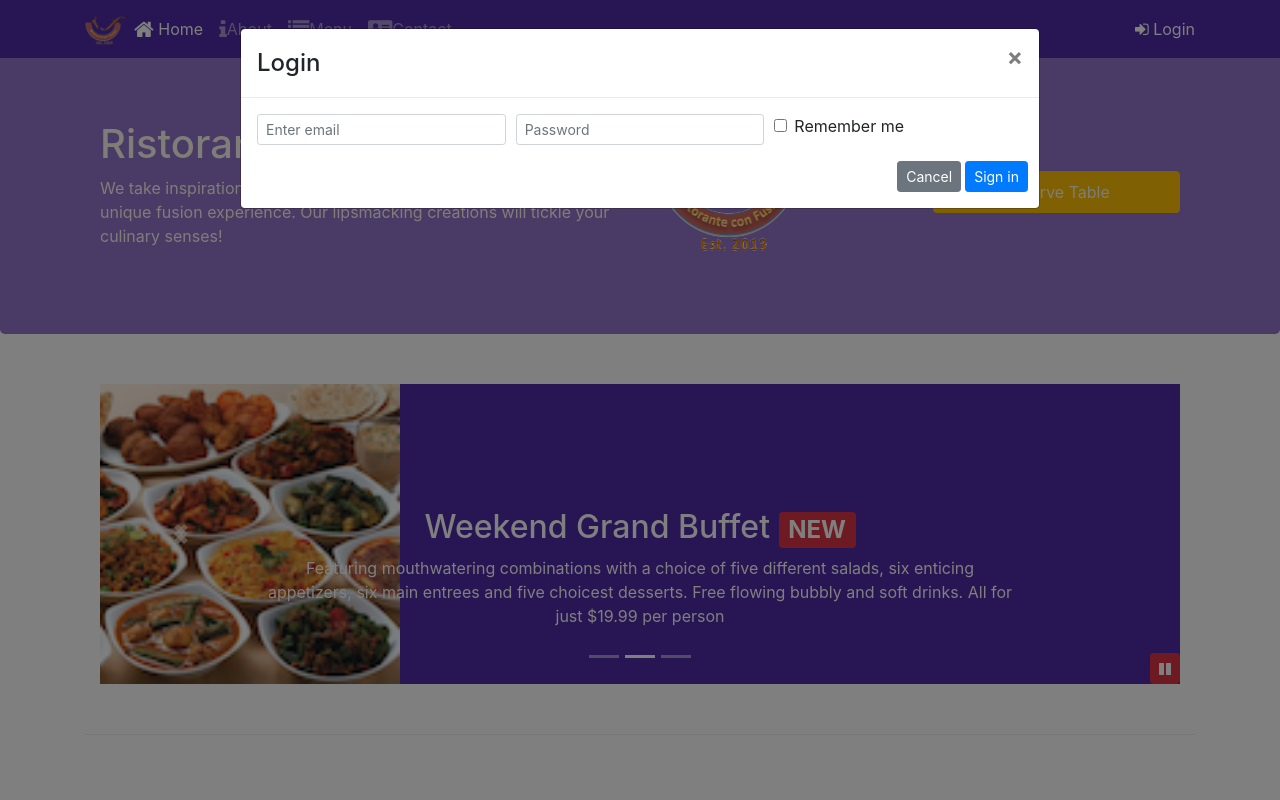
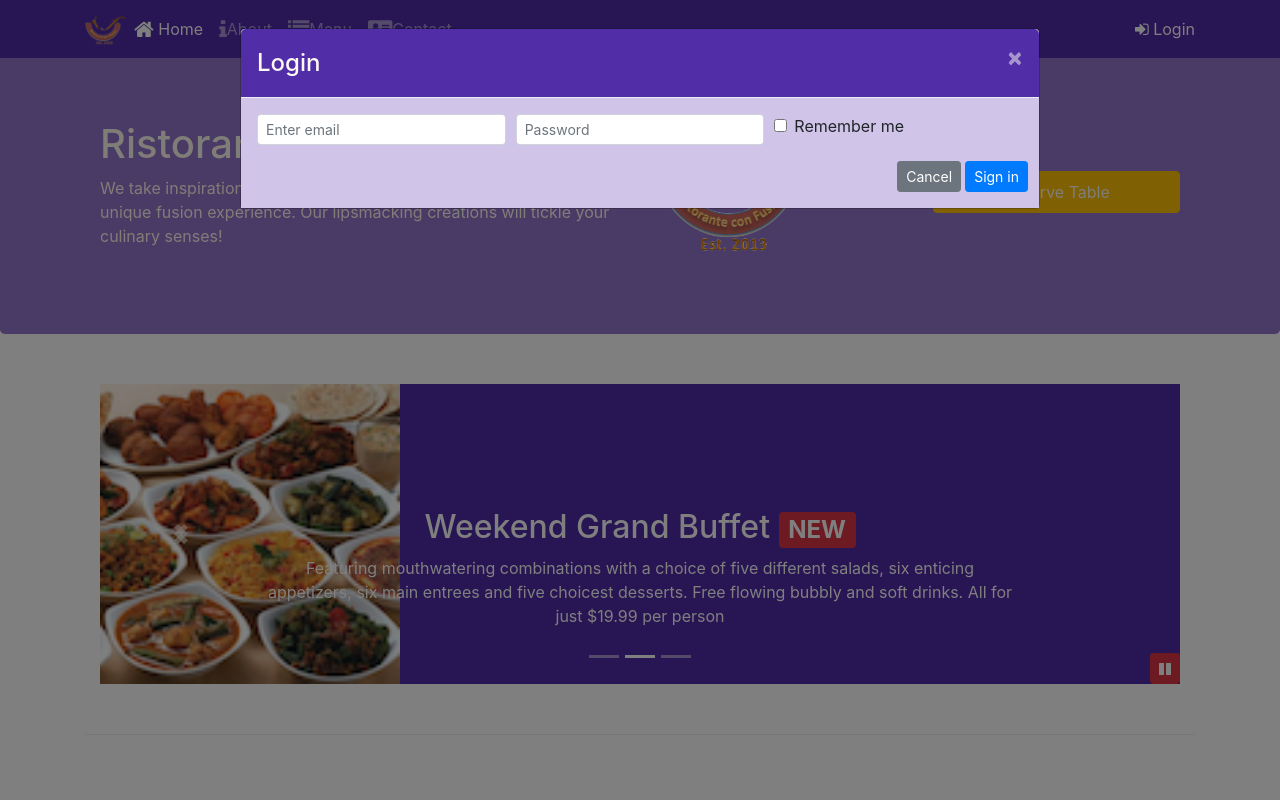
Before and after one commit to AnxhelaDecka/confusion, a website: page index.html in a window 1280 px wide. Both pictures are taken after a click on the link "Login". Shown: the top 800 px of the page. Drawn offline with nearby package versions, Linux system fonts and the light colour scheme.

Commit message:
assignement 4

```diff
--- a/css/styles.scss
+++ b/css/styles.scss
@@ -72,3 +72,20 @@ body{
     position: absolute;
     bottom: 0px;
 }
+
+.modal {
+        .modal-title{
+            color: floralwhite;
+        }
+
+        .modal-header{
+            background:$background-dark;
+
+        }
+        .modal-body{
+            background:$background-pale;
+        }
+        .close {
+            color: floralwhite;
+        }
+}
--- a/index.html
+++ b/index.html
@@ -22,6 +22,7 @@
                 <span class="navbar-toggler-icon"></span>
             </button>
             <a class="navbar-brand mr-auto" href="#"><img src="img/logo.png" height="30" width="41"></a>
+
             <div class="collapse navbar-collapse" id="Navbar">
                 <ul class="navbar-nav mr-auto">
                     <li class="nav-item active"><a class="nav-link" href="#"><span class="fa fa-home fa-lg"></span> Home </a></li>
@@ -29,10 +30,9 @@
                     <li class="nav-item"><a class="nav-link" href="#"><span class="fa fa-list fa-lg"></span>Menu</a></li>
                     <li class="nav-item"><a class="nav-link" href="./contactus.html"><span class="fa fa-address-card fa-lg"></span>Contact</a></li>
                 </ul>
+
                 <span class="navbar-text"?>
-                    <a data-toggle="modal" data-target="#loginModal">
-                        <span class="fa fa-sign-in"></span> Login
-                    </a>
+                   <a id="loginb"> <span class="fa fa-sign-in"></span> Login  </a>
                 </span>
             </div>
         </div>
@@ -165,7 +165,7 @@
                     <img src="img/logo.png" class="img-fluid">
                 </div>
             <div class="col-12 col-sm align-self-center">
-                <a class="btn btn-block nav-link btn-warning" data-toggle="modal" data-target="#reserveModal">Reserve Table</a>
+                <a id="reservet" class="btn btn-block nav-link btn-warning">Reserve Table</a>
             </div>
         </div>
         </div>
@@ -349,7 +349,18 @@
                 $("#carouselButton").children("span").addClass('fa-pause');
                 }
             });
+
+            $("#loginb").click(function(){
+            $('#loginModal').modal('toggle')
+            });
+
+            $("#reservet").click(function(){
+            $('#reserveModal').modal('toggle')
+            });
+
     });
+
+
     </script>
 
 </body>
```
Also changed, not shown: css/styles.css.
